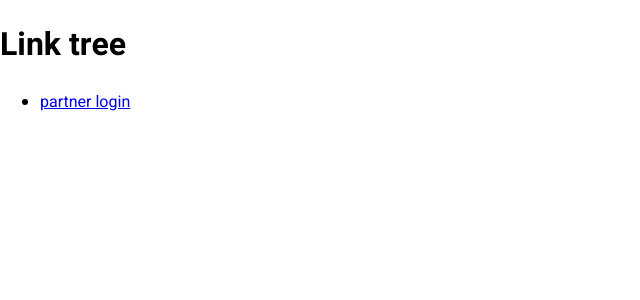
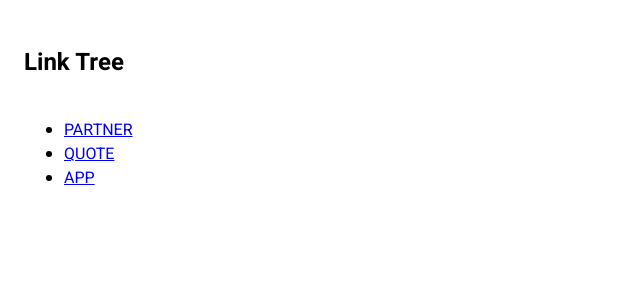
Before and after one commit to goislimat/flash, a Next.js app: page / in a window 1280 px wide. Shown: the top 300 px of the page, without its empty margins (0-640 px from the left). Built offline with nearby package versions, Linux system fonts and the light colour scheme.

Commit message:
Improve link tree

```diff
--- a/pages/index.tsx
+++ b/pages/index.tsx
@@ -1,16 +1,23 @@
 import type { NextPage } from "next";
 import Link from "next/link";
 
+import { Screen } from "../src/ui";
+
 const Home: NextPage = () => {
   return (
-    <div>
-      <h1>Link tree</h1>
+    <Screen title="Link Tree">
       <ul>
         <li>
-          <Link href="partner/login">partner login</Link>
+          <Link href="partner/login">PARTNER</Link>
+        </li>
+        <li>
+          <Link href="quote">QUOTE</Link>
+        </li>
+        <li>
+          <Link href="app/acquisition/partner/welcome">APP</Link>
         </li>
       </ul>
-    </div>
+    </Screen>
   );
 };
 
--- a/src/ui/screen/index.tsx
+++ b/src/ui/screen/index.tsx
@@ -15,14 +15,14 @@ const Title = styled.h1`
 
 interface ScreenProps {
   title: string;
-  previousPage: string;
+  previousPage?: string;
   children: ReactNode;
 }
 
 const Screen = ({ title, previousPage, children }: ScreenProps) => {
   return (
     <ScreenContainer>
-      <BackButton previousPage={previousPage} />
+      {previousPage && <BackButton previousPage={previousPage} />}
       <Title>{title}</Title>
 
       {children}
```
